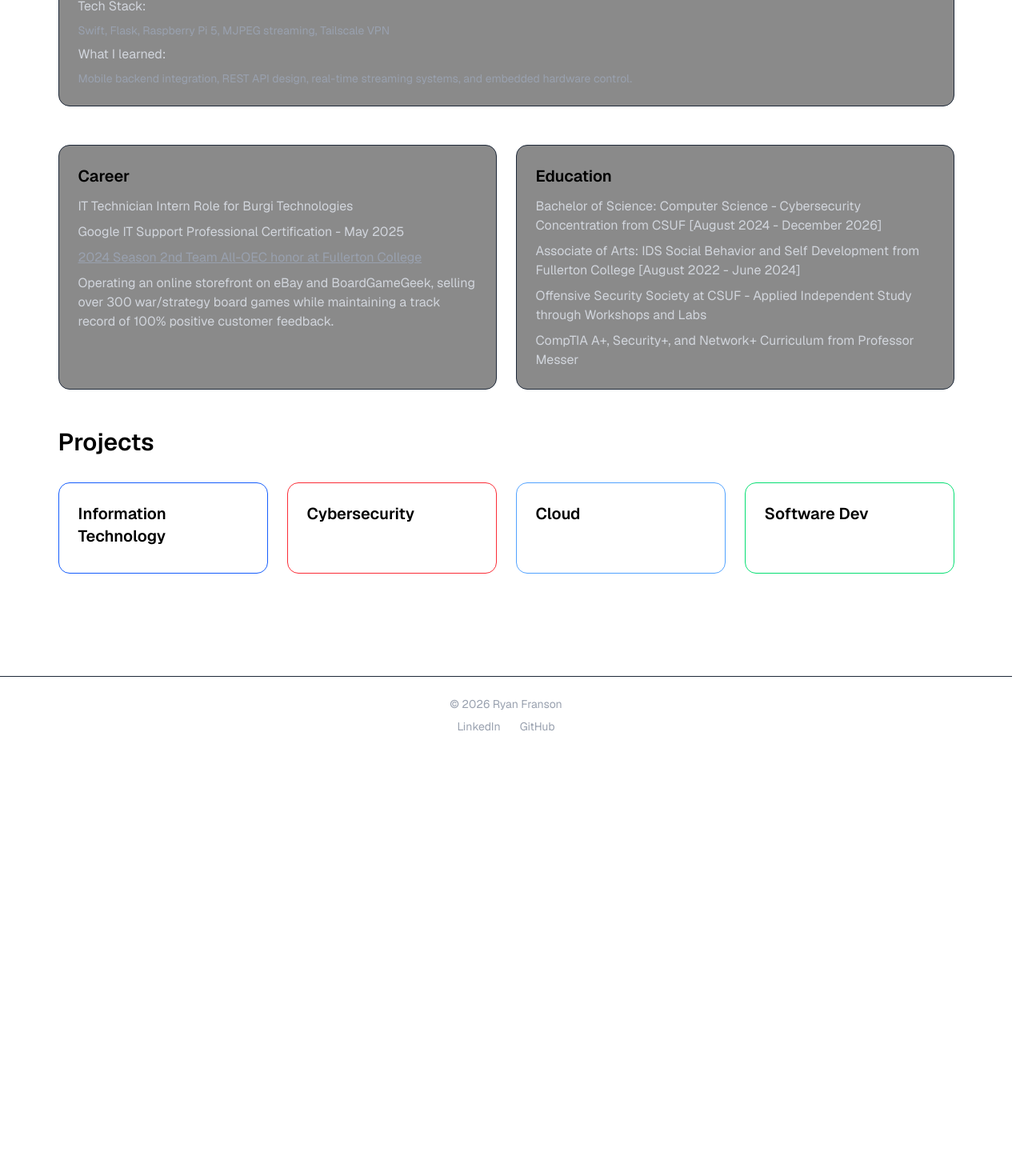
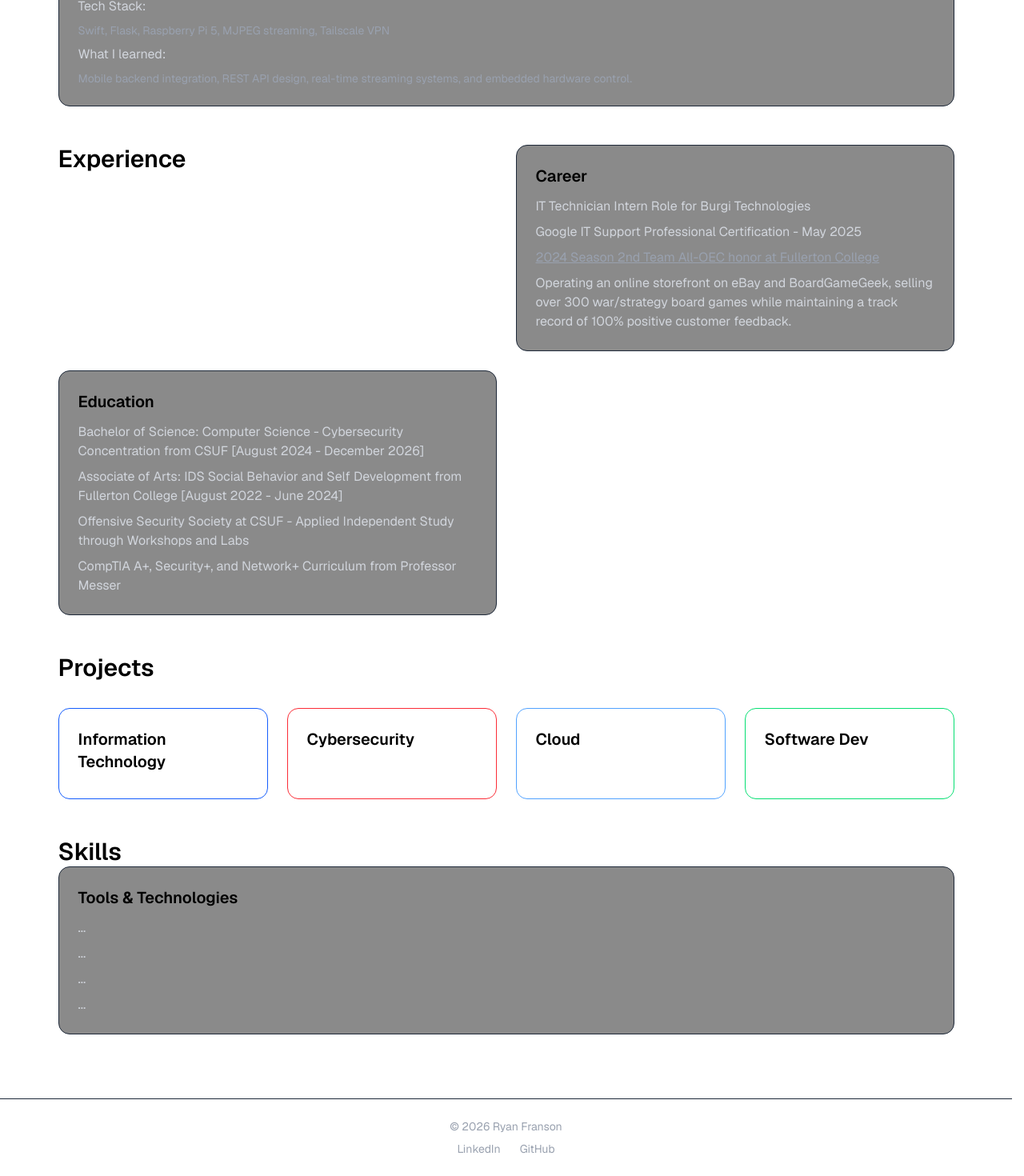
Before and after one commit to Ryan4012/portv2, a Next.js app: page / in a window 1280 px wide. Shown: the part 1566-3036 px from the top of the page at 80% size. Before the commit the page ends 2508 px from the top, so only its background shows below. Built offline with nearby package versions, Linux system fonts and the light colour scheme.

Commit message:
updated sections on home page

```diff
--- a/app/page.tsx
+++ b/app/page.tsx
@@ -80,9 +80,9 @@ export default function Home() {
       </div>
 
       {/* Highlights */}
-      <section className="grid md:grid-cols-2 gap-6">
+      <section id="experience" className="grid md:grid-cols-2 gap-6">
 
-
+      <h1 className="text-3xl font-semibold">Experience</h1>
 
         <div className="p-6 rounded-xl border border-gray-800 bg-neutral-900/50">
           <h3 className="text-xl font-semibold mb-3">Career</h3>
@@ -121,11 +121,19 @@ export default function Home() {
       </section>
 
 
-      <section id="experience">
+      <section id="skills">
 
-      </section>
+      <h1 className="text-3xl font-semibold">Skills</h1>
 
-      <section id="skills">
+        <div className="p-6 rounded-xl border border-gray-800 bg-neutral-900/50">
+          <h3 className="text-xl font-semibold mb-3">Tools & Technologies</h3>
+          <ul className="space-y-2 text-gray-300">
+            <li>...</li>
+            <li>...</li>
+            <li>...</li>
+            <li>...</li>
+          </ul>
+        </div>
 
       </section>
 
```
